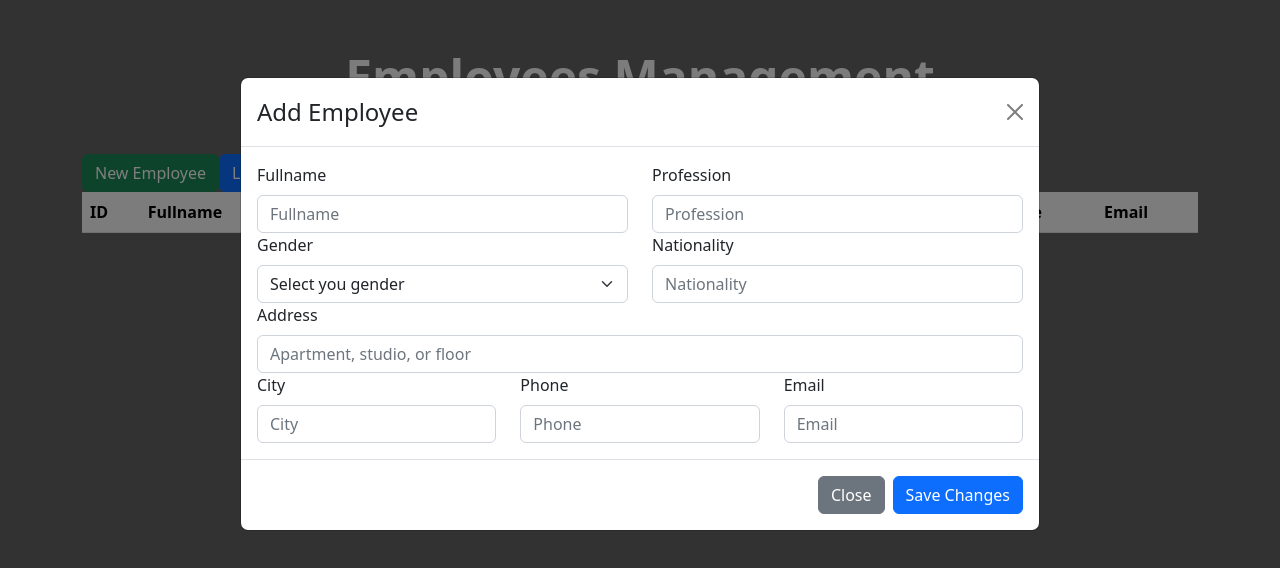
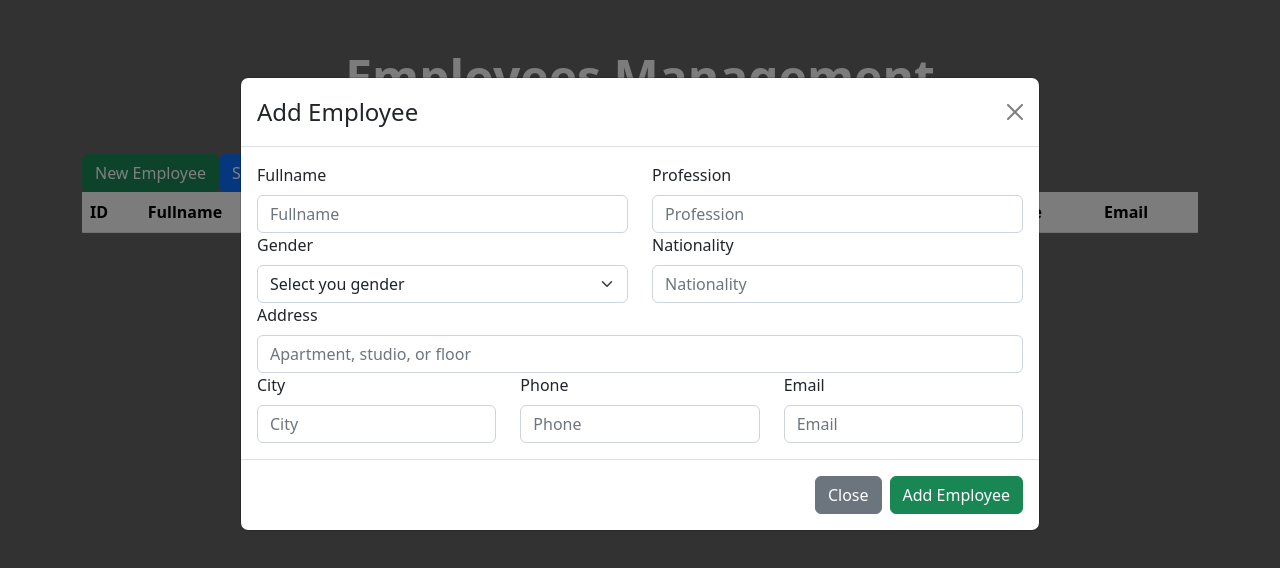
Before and after one commit to benz-hammou/WebDevApr2023, a React (Create React App) app in the folder Reactjs/employee/: page / in a window 1280 px wide. Both pictures are taken after a click on the button "New Employee". Shown: the top 568 px of the page. Built offline with nearby package versions, Linux system fonts and the light colour scheme.

Commit message:
search employee

```diff
--- a/Reactjs/employee/src/App.js
+++ b/Reactjs/employee/src/App.js
@@ -2,7 +2,6 @@ import React, { useState } from "react";
 import { BrowserRouter, Routes, Route } from "react-router-dom";
 import { Container, Row } from "react-bootstrap";
 import DisplayEmployee from "./components/displayEmployee";
-import SearchEmployee from "./components/searchEmployee";
 import { ToastContainer, toast } from "react-toastify";
 import "react-toastify/dist/ReactToastify.css";
 
@@ -38,7 +37,6 @@ const App = () => {
                 />
               }
             />
-
           </Routes>
         </Row>
       </Container>
--- a/Reactjs/employee/src/components/addEmployee.js
+++ b/Reactjs/employee/src/components/addEmployee.js
@@ -154,8 +154,8 @@ const AddEmployee = ({
           <Button variant="secondary" onClick={handleClose}>
             Close
           </Button>
-          <Button variant="primary" onClick={onFormSubmit}>
-            Save Changes
+          <Button variant="success" onClick={onFormSubmit}>
+            Add Employee
           </Button>
         </Modal.Footer>
       </Modal>
--- a/Reactjs/employee/src/components/searchEmployee.js
+++ b/Reactjs/employee/src/components/searchEmployee.js
@@ -1,47 +1,54 @@
 import React from "react";
-import Button from 'react-bootstrap/Button';
-import Form from 'react-bootstrap/Form';
-import Modal from 'react-bootstrap/Modal';
+import Button from "react-bootstrap/Button";
+import Form from "react-bootstrap/Form";
+import Modal from "react-bootstrap/Modal";
 
-function SearchEmployee({searchShow, searchHandleShow, setSearchShow, searchHandleClose,tableData,searchResult, setSearchResult }) {
-
+function SearchEmployee({
+  searchShow,
+  searchHandleShow,
+  setSearchShow,
+  searchHandleClose,
+  tableData,
+  searchResult,
+  setSearchResult,
+}) {
   const handleFilter = (e) => {
-    const input = e.target.value
-    const filteredData = tableData.filter(data => data.fullname.includes(input))
-    setSearchResult(filteredData)
-    }
-
+    const input = e.target.value;
+    const filteredData = tableData.filter((data) =>
+      data.fullname.includes(input)
+    );
+    setSearchResult(filteredData);
+  };
 
   return (
     <>
-        <Button variant="primary" onClick={searchHandleShow}>
-        Launch demo modal
+      <Button variant="primary" onClick={searchHandleShow}>
+      Search Employee
       </Button>
 
       <Modal show={searchShow} onHide={searchHandleClose}>
         <Modal.Header closeButton>
-          <Modal.Title>Modal heading</Modal.Title>
+          <Modal.Title>Search Employee</Modal.Title>
         </Modal.Header>
         <Modal.Body>
           <Form>
             <Form.Group className="mb-3" controlId="exampleForm.ControlInput1">
-              <Form.Label>Email address</Form.Label>
+              <Form.Label>Employee fullname</Form.Label>
               <Form.Control
-              onChange={handleFilter}
+                onChange={handleFilter}
                 type="text"
-                placeholder="tape somoine"
+                placeholder="John Doe"
                 autoFocus
               />
             </Form.Group>
           </Form>
-
         </Modal.Body>
         <Modal.Footer>
           <Button variant="secondary" onClick={searchHandleClose}>
             Close
           </Button>
           <Button variant="primary" onClick={searchHandleClose}>
-            Save Changes
+            Search
           </Button>
         </Modal.Footer>
       </Modal>
```
